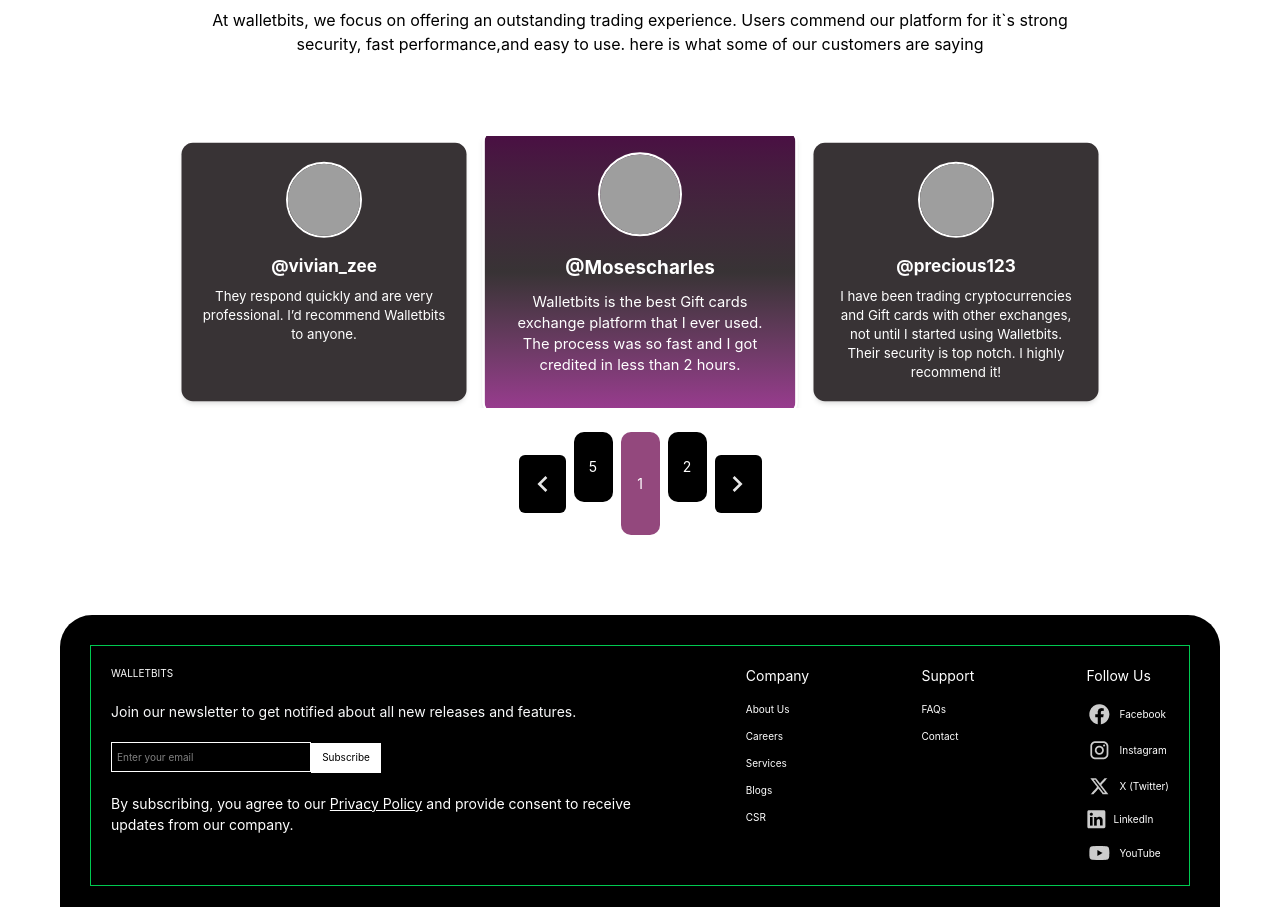
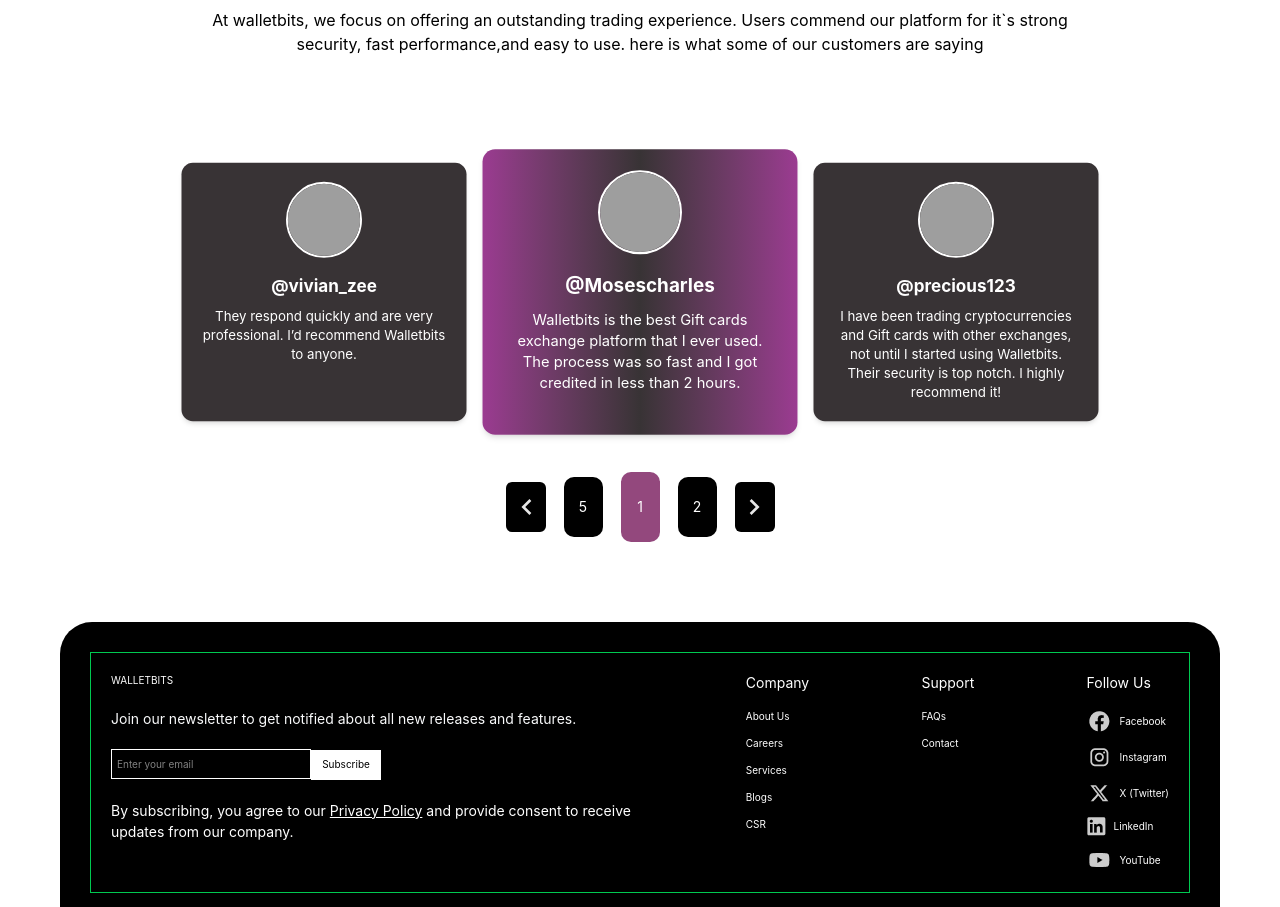
Before and after one commit to onisodumeya/walletbits-app, a React (Vite) app: page / in a window 1280 px wide. Shown: the part 2060-2967 px from the top of the page. Built offline with nearby package versions, Linux system fonts and the light colour scheme; grey boxes are pictures that could not be loaded.

Commit message:
Update to testimonial carousel

```diff
--- a/src/components/TestimonialCarousel.jsx
+++ b/src/components/TestimonialCarousel.jsx
@@ -1,5 +1,5 @@
 import { useState } from "react";
-import Arrow from '../assets/svgs/carousel-arrow.svg'; // Make sure this path is correct
+import Arrow from '../assets/svgs/carousel-arrow.svg';
 
 import jpgmoses from '../assets/pngs/moses.jpg'
 import jpggenevieve from '../assets/pngs/genevieve.jpg'
@@ -59,7 +59,7 @@
   return (
     <div className="flex flex-col items-center justify-center py-10 px-4 bg-white text-center w-full">
       {/* Feedback Cards */}
-      <div className="flex space-x-4 overflow-hidden w-full max-w-5xl justify-center">
+      <div className="flex space-x-4 overflow-hidden w-full max-w-5xl justify-center py-5">
         {getVisibleTestimonials().map((index) => {
           const testimonial = testimonials[index];
           const isActive = index === active;
@@ -70,7 +70,7 @@
               onClick={() => handleSlideClick(index)}
               className={`flex flex-col items-center p-5 rounded-xl shadow-md cursor-pointer transition-all duration-300 transform w-[300px] ${
                 isActive
-                  ? "scale-105 bg-gradient-to-b from-[#4A0D43] via-[#383335] to-[#9B3B91] text-white border-2 border-white z-10"
+                ? "scale-105 bg-gradient-to-r from-[#9B3B91] via-[#383335] to-[#9B3B91] text-white rounded-3xl z-10"
                   : "scale-95 bg-[#383335] text-white z-0"
               }`}
             >
@@ -87,17 +87,17 @@
       </div>
 
       {/* Arrows + Fixed 3-Slot Numbering Carousel */}
-      <div className="flex items-center space-x-2 mt-6">
+      <div className="flex gap-2.5 items-center space-x-2 mt-6">
         {/* Left Arrow */}
         <button
           onClick={prev}
-          className="flex items-center justify-center w-[47px] h-[58px] rounded-md bg-black text-white"
+          className="flex items-center justify-center w-[40px] h-[50px] rounded-md bg-black text-white"
         >
           <img src={Arrow} alt="Left" className="w-4 h-4 rotate-180" />
         </button>
 
         {/* Numbering Carousel (3 Static Slots) */}
-        <div className="flex space-x-2">
+        <div className="flex gap-2.5 items-center space-x-2">
           {getVisiblePagination().map((index, idx) => {
             const isCenter = idx === 1;
             return (
@@ -106,8 +106,8 @@
                 onClick={() => setActive(index)}
                 className={`flex items-center justify-center text-sm rounded-[10px] cursor-pointer transition-all ${
                   isCenter
-                    ? "w-[39px] h-[103px] bg-[#93487D] text-white"
-                    : "w-[39px] h-[70px] bg-black text-white"
+                    ? "w-[39px] h-[70px] bg-[#93487D] text-white"
+                    : "w-[39px] h-[60px] bg-black text-white"
                 }`}
               >
                 {index + 1}
@@ -119,7 +119,7 @@
         {/* Right Arrow */}
         <button
           onClick={next}
-          className="flex items-center justify-center w-[47px] h-[58px] rounded-md bg-black text-white"
+          className="flex items-center justify-center w-[40px] h-[50px] rounded-md bg-black text-white"
         >
           <img src={Arrow} alt="Right" className="w-4 h-4" />
         </button>
```
